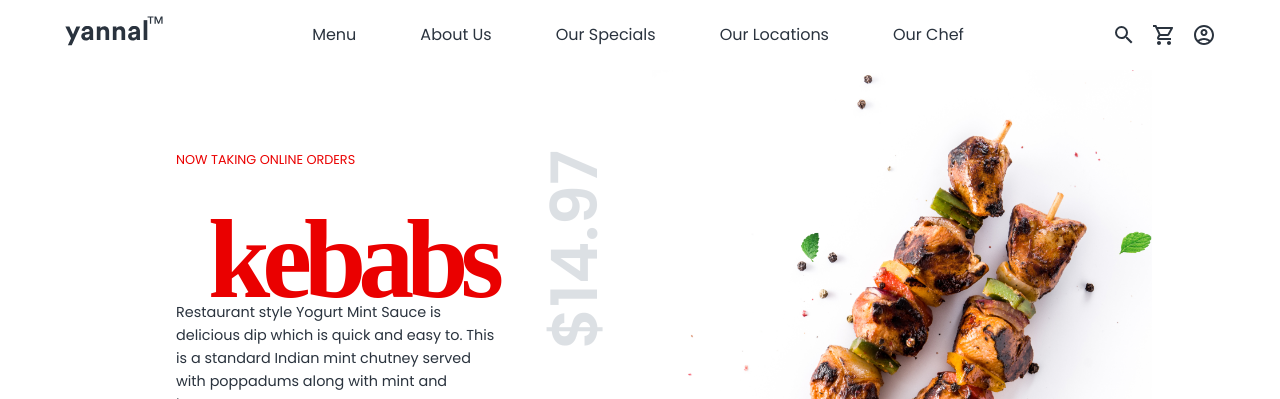
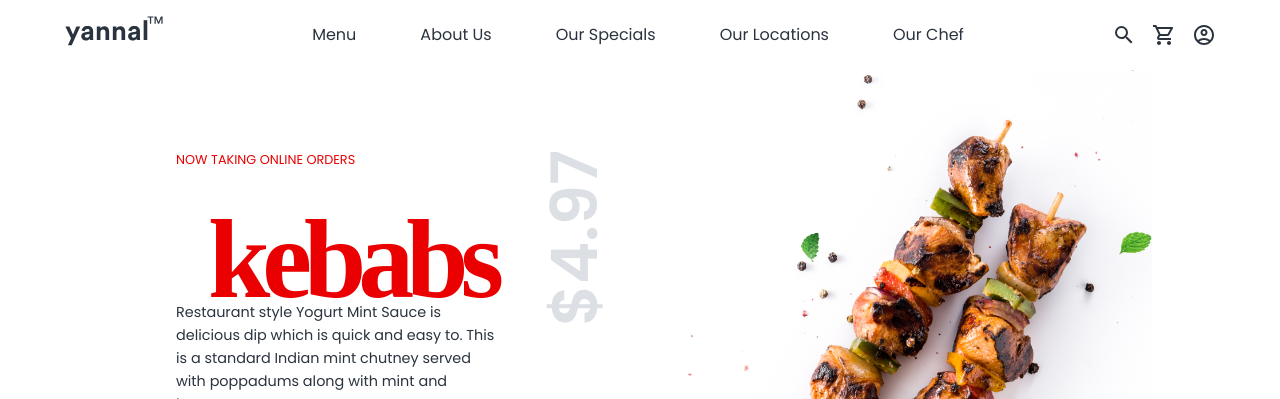
Before and after one commit to zeetaen1989/mama-joint, a Next.js app: page / in a window 1280 px wide. Shown: the top 399 px of the page. Built offline with nearby package versions, Linux system fonts and the light colour scheme; a web font is replaced by a local one.

Commit message:
refactor(price)

```diff
--- a/app/components/templates/Hero/Hero.jsx
+++ b/app/components/templates/Hero/Hero.jsx
@@ -33,7 +33,7 @@ const Hero = () => {
       </div>
       <div className={styles.container__two}>
         <div className={styles.column__two}>
-          <span className={styles.price}>$14.97</span>
+          <span className={styles.price}>$4.97</span>
           <div className={styles.img__top}>
             <Image
               src="/images/leaves-overlay.png"
```
